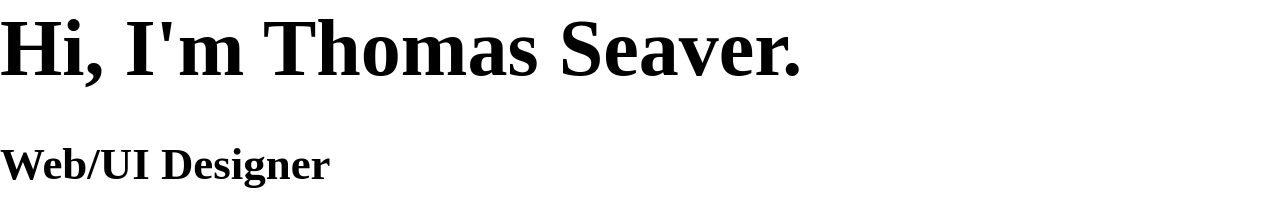
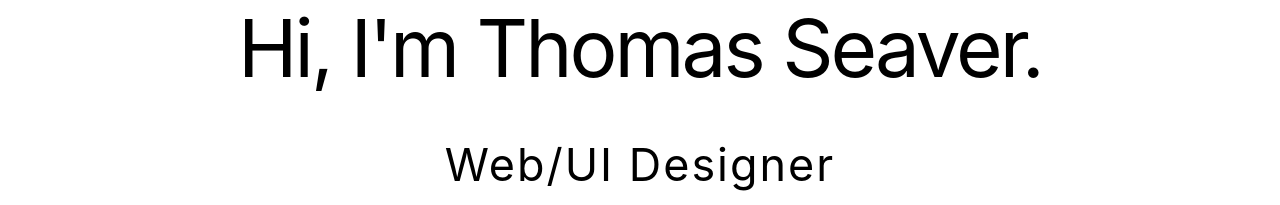
Before and after one commit to ThomasRSeaver/ThomasRSeaver.github.io, a plain HTML site: page index.html in a window 1280 px wide. Shown: the top 205 px of the page. Drawn offline with Linux system fonts and the light colour scheme.

Commit message:
updated CSS which i forgot in the last commit

```diff
--- a/assets/global.css
+++ b/assets/global.css
@@ -93,9 +93,17 @@ section > * { max-width: 1600px; margin-left: auto; margin-right: auto }
 
 /* ============= TYPOGRAPHY ============ */
 
+body {
+    font-family: var(--font-sans);
+    text-align: center;
+}
+
 h1 {
     font-size: var(--fs-xxxl);
     line-height: 1.2;
+    text-align: center;
+    font-weight: normal;
+    letter-spacing: -3px;
 }
 
 h2 {
@@ -103,6 +111,8 @@ h2 {
     line-height: 1.2;
     margin-top: 42px;
     margin-bottom: 16px;
+    font-weight: normal;
+    letter-spacing: 2px;
 }
 
 h3 {
```
